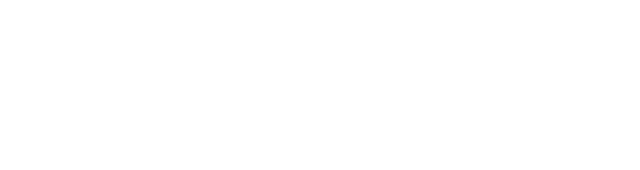
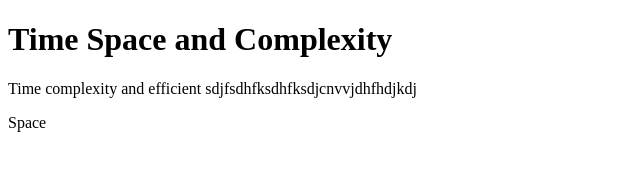
Before and after one commit to acciojob/time-and-space-complexity-Mohdlateef, a website: page main.html in a window 1280 px wide. Shown: the whole page, without its empty margins (0-640 px from the left). Drawn offline with Linux system fonts and the light colour scheme.

Commit message:
created a submission

```diff
--- a/main.html
+++ b/main.html
@@ -7,6 +7,9 @@
 </head>
 
 <body>
+	<h1>Time Space and Complexity</h1>
+	<p>Time complexity and efficient sdjfsdhfksdhfksdjcnvvjdhfhdjkdj</p>
+	<p> Space </p>
 	<!-- the entire body must be written by student -->
     <script type="text/javascript" src="./script.js">
 </script>
```
